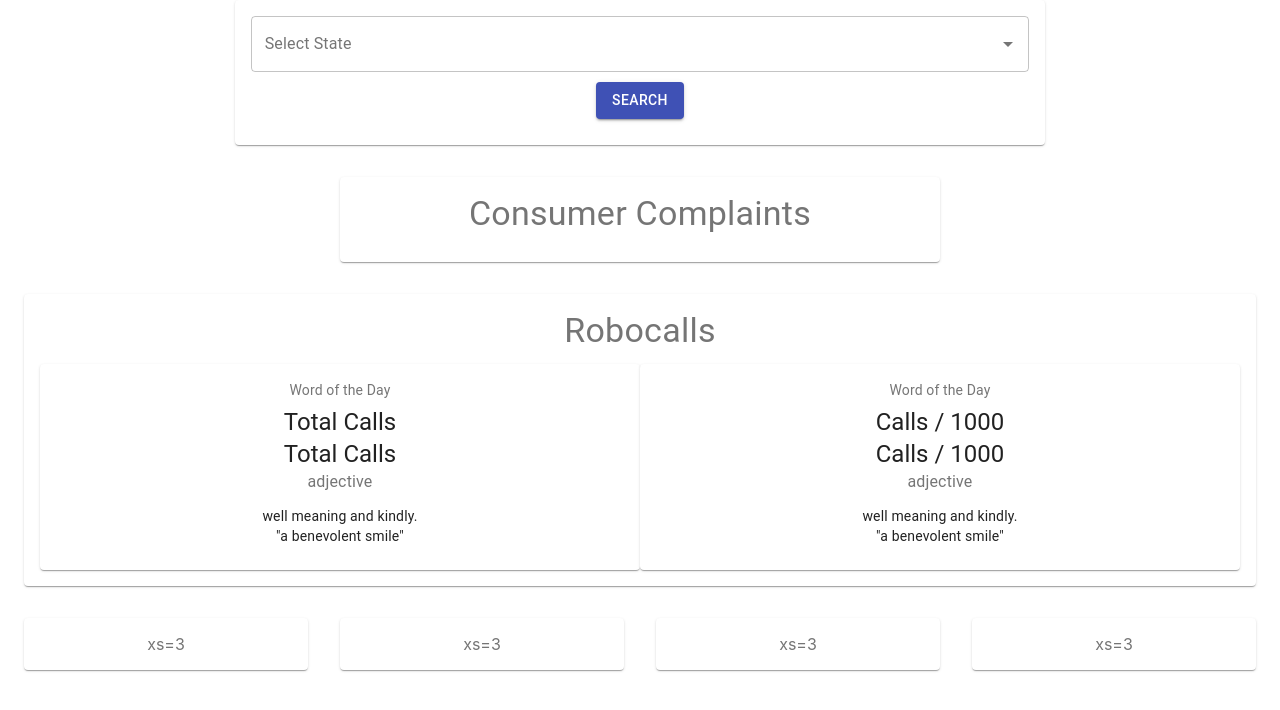
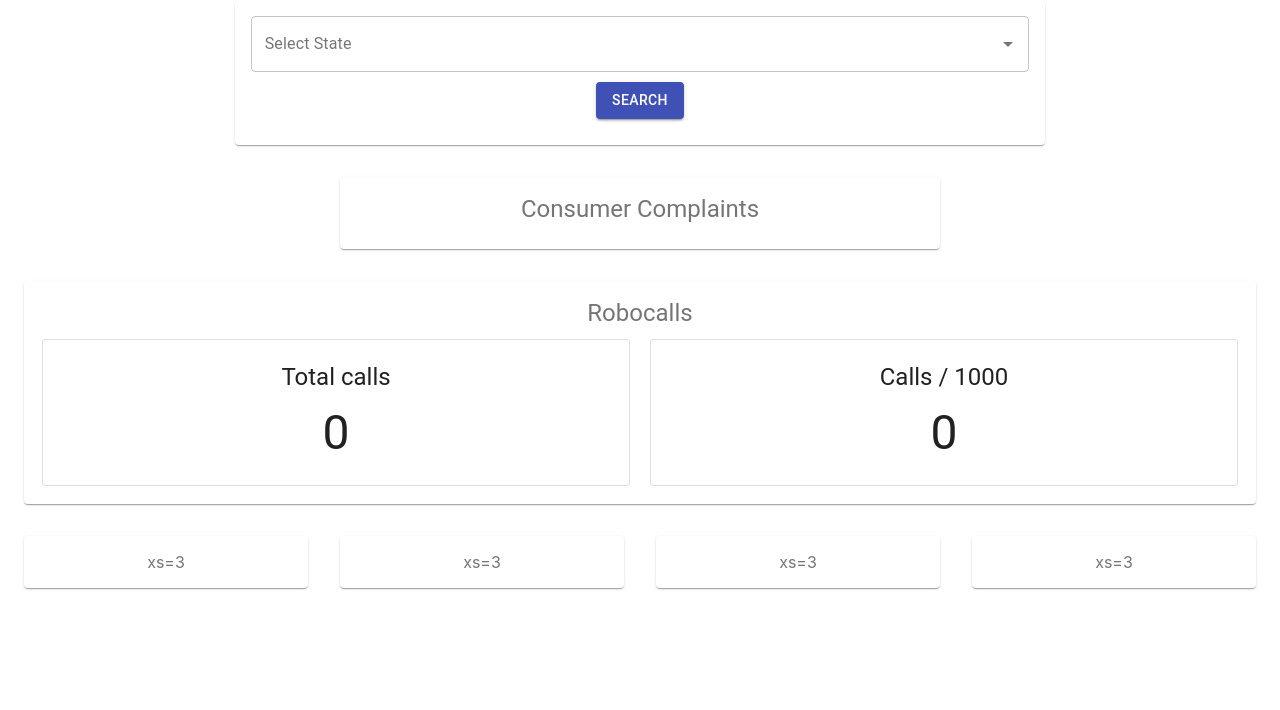
Before and after one commit to nexio-t/consumer-grievances, a React (Create React App) app in the folder frontend/consumer-grievances/: page / in a window 1280 px wide. Shown: the top 710 px of the page. Built offline with nearby package versions, Linux system fonts and the light colour scheme.

Commit message:
format and display robocall data in cards

```diff
--- a/frontend/consumer-grievances/src/components/DataCard.js
+++ b/frontend/consumer-grievances/src/components/DataCard.js
@@ -9,6 +9,7 @@ import Typography from '@material-ui/core/Typography';
 const useStyles = makeStyles({
   root: {
     minWidth: 275,
+    margin: '10px'
   },
   bullet: {
     display: 'inline-block',
@@ -23,30 +24,27 @@ const useStyles = makeStyles({
   },
 });
 
-export default function DataCard({title}) {
+export default function DataCard({title, state, data}) {
+
   const classes = useStyles();
-  const bull = <span className={classes.bullet}>•</span>;
+  let displayData = data
+
+  if (data > 999) displayData = data.toLocaleString()
 
   return (
-    <Card className={classes.root}>
+    <Card variant="outlined" className={classes.root}>
       <CardContent>
         <Typography className={classes.title} color="textSecondary" gutterBottom>
-          Word of the Day
-        </Typography>
-        <Typography variant="h5" component="h2">
-          {title}
+          {state}
         </Typography>
 
         <Typography variant="h5" component="h2">
           {title}
         </Typography>
         <Typography className={classes.pos} color="textSecondary">
-          adjective
         </Typography>
-        <Typography variant="body2" component="p">
-          well meaning and kindly.
-          <br />
-          {'"a benevolent smile"'}
+        <Typography variant="h3" component="p">
+          {displayData}
         </Typography>
       </CardContent>
 
--- a/frontend/consumer-grievances/src/pages/GridLayout.js
+++ b/frontend/consumer-grievances/src/pages/GridLayout.js
@@ -25,18 +25,94 @@ const useStyles = makeStyles((theme) => ({
     textAlign: "center",
     color: theme.palette.text.secondary,
   },
+  card: {
+    margin: '10px'
+
+  }
 }));
+
+
+const prepRobocallData = async (data, meta, inputValue) => {
+
+    console.log("prepRoboCall data is: ", data);
+    console.log("prepRobocall meta is: ", meta);
+
+    const totalCalls = meta['record-total'];
+    console.log("totalCalls is: ", totalCalls);
+    let statePopulation = null;
+
+    console.log("inputValue55 is: ", inputValue);
+
+    await data.map(stateData => {
+
+      console.log("stateData is: ", stateData);
+
+      for (const x in stateData) {
+        console.log("x is: ", x);
+        console.log("stateData[x] is: ", stateData[x]);
+        if (x === 'State') {
+          console.log("stateData[x].toLowerCase() is: ", stateData[x].toLowerCase());
+          if (stateData[x].toLowerCase() === inputValue.toLowerCase()) {
+            console.log('the state matches!');
+            return statePopulation = stateData['Population']
+          }
+        }
+
+        }
+
+     })
+
+     if (statePopulation !== null) {
+
+      console.log("statePOP is: ", statePopulation);
+
+      const callsPerThousand = (totalCalls/(statePopulation / 1000)).toFixed(1)
+      console.log("callsPerThousand is: ", callsPerThousand);
+
+      console.log("typeof callsPerthousand", typeof callsPerThousand);
+      return callsPerThousand;
+     }
+
+    // map over data
+
+}
+
+
+export default function GridLayout() {
+  const classes = useStyles();
+
+
 
   const searchState = async (inputValue) => {
     console.log("searchState called");
     console.log("inputValue is: ", inputValue);
+    setsearchedState(inputValue)
 
     try {
-    const fetchStateResults = await axios.get(
+      const fetchRobocalls = await axios.get(
         `/fetchRobocallComplaints/${inputValue}`
       );
+      const fetchPopData = await axios.get(
+        '/fetchPopulationData'
+      );
 
-    console.log("fetchStateResults is: ", fetchStateResults);
+      if (fetchRobocalls['status'] === 200 && fetchPopData['status'] === 200) {
+        const { data: { data } } = fetchPopData;
+        const { data: { meta } } = fetchRobocalls;
+
+        const callsPerThousand = await prepRobocallData(data, meta, inputValue);
+        const totalCalls = meta['record-total'];
+
+        if (callsPerThousand && totalCalls) {
+          setcallsPer1000(callsPerThousand);
+          settotalCalls(totalCalls);
+        }
+
+
+      }
+
+      console.log("fetchPopData is: ", fetchPopData);
+      console.log("fetchRobocalls is: ", fetchRobocalls);
     } catch (err) {
       console.log("request error is: ", err);
       throw new Error();
@@ -44,8 +120,10 @@ const searchState = async (inputValue) => {
 
   };
 
-export default function GridLayout() {
-  const classes = useStyles();
+  const [searchedState, setsearchedState] = React.useState('');
+  const [callsPer1000, setcallsPer1000] = React.useState(0);
+  const [totalCalls, settotalCalls] = React.useState(0);
+
 
   return (
     <Container>
@@ -60,23 +138,23 @@ export default function GridLayout() {
         </Grid>
         <Grid item xs={6}>
           <Paper className={classes.paper}>
-            <Typography variant="h4" gutterBottom>
-              Consumer Complaints
+            <Typography variant="h5" gutterBottom>
+             {searchedState} Consumer Complaints
             </Typography>
           </Paper>
         </Grid>
         <Grid  item xs={12}>
           <Paper className={classes.paper}>
-            <Typography variant="h4" gutterBottom>
-              Robocalls
+            <Typography variant="h5" gutterBottom>
+              {searchedState} Robocalls
             </Typography>
 
-            <Grid item container direction={'row'}>
-                <Grid xs={12} md={6}>
-                  <DataCard title={"Total Calls"}/>
+            <Grid item container spacing={2} direction={'row'}>
+                <Grid  xs={12} md={6}>
+                  <DataCard data={totalCalls} m={2} title={"Total calls"}/>
                 </Grid>
-                <Grid xs={12} md={6}>
-                  <DataCard title={"Calls / 1000"}/>
+                <Grid  xs={12} md={6}>
+                  <DataCard data={callsPer1000} title={"Calls / 1000"}/>
                 </Grid>
             </Grid>
 
```
Lines whose indentation alone changed are shown as unchanged.
